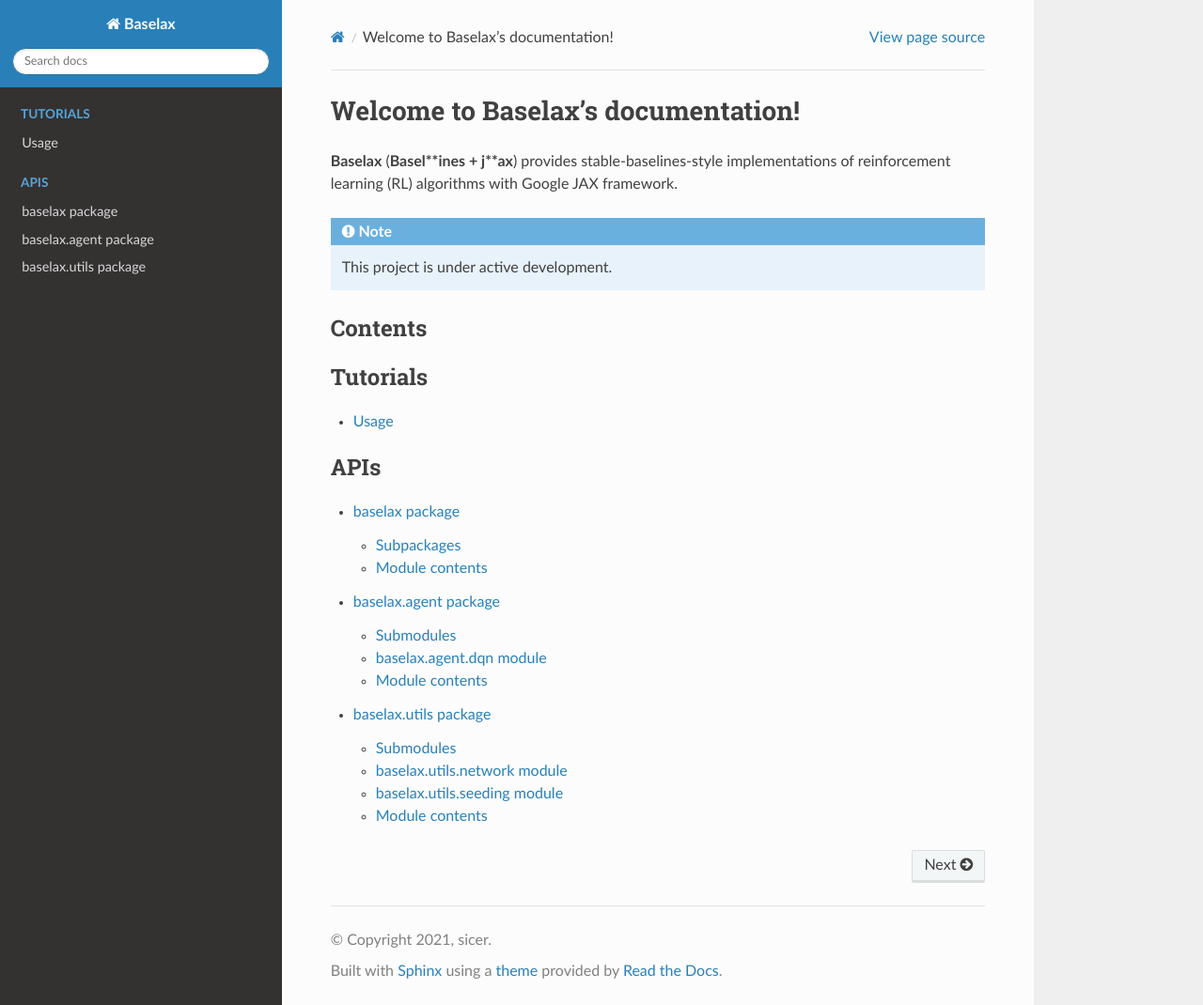
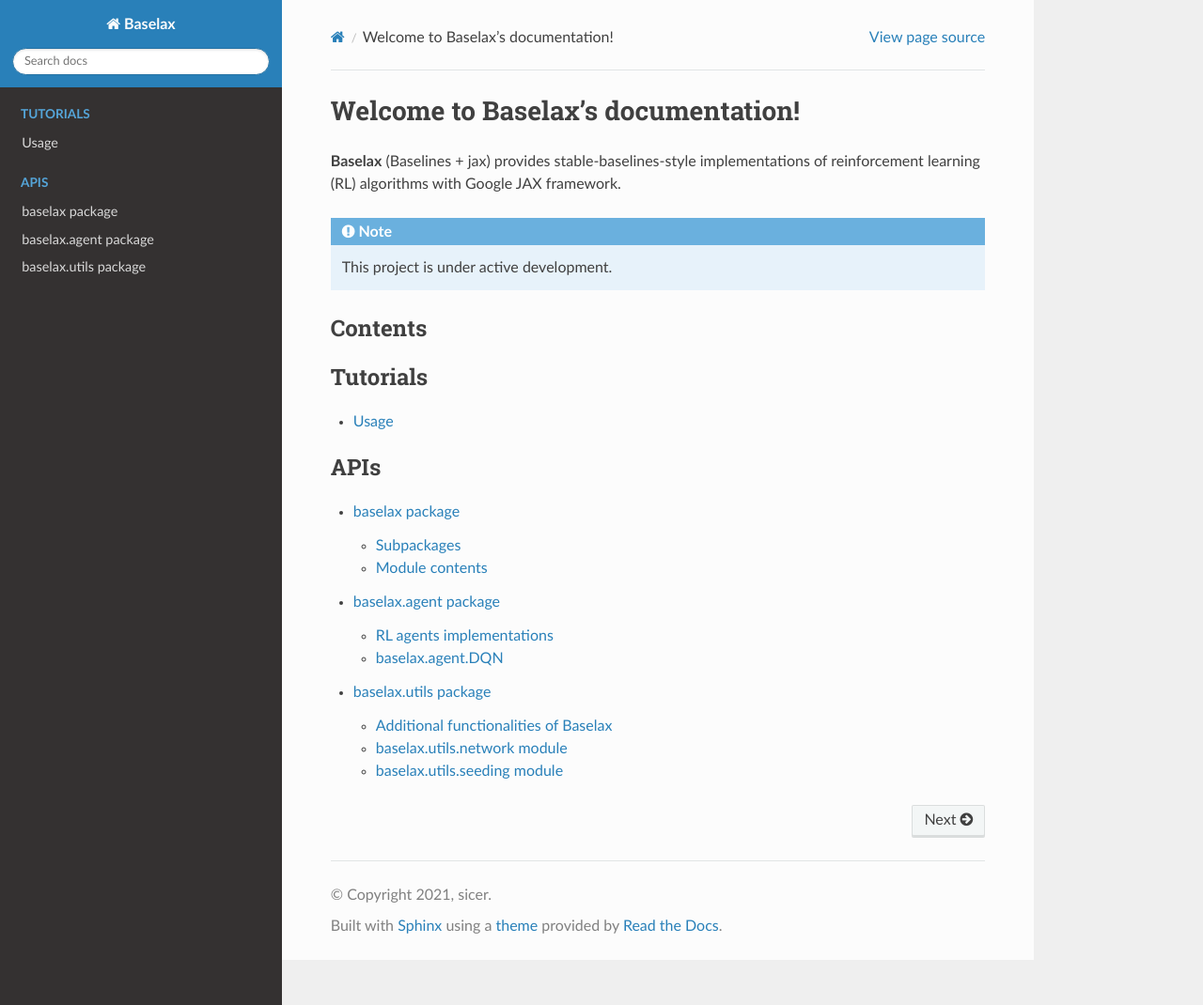
Before and after one commit to mansicer/baselax, a Sphinx documentation site: the page built from docs/source/index.rst, in a window 1280 px wide and 1070 px high. Shown: the whole window at 94% size. Built offline with Sphinx 7.4.7 and the Read the Docs theme 2.0.0, drawn with Linux system fonts in a browser that asks for light colours.

Commit message:
Refine baselax api docs

```diff
--- a/docs/source/apis/baselax.agent.rst
+++ b/docs/source/apis/baselax.agent.rst
@@ -1,21 +1,13 @@
 baselax.agent package
 =====================
 
-Submodules
+RL agents implementations
 ----------
 
-baselax.agent.dqn module
+baselax.agent.DQN
 ------------------------
 
-.. automodule:: baselax.agent.dqn
+.. autoclass:: baselax.agent.DQN
    :members:
    :undoc-members:
    :show-inheritance:
-
-Module contents
----------------
-
-.. automodule:: baselax.agent
-   :members:
-   :undoc-members:
-   :show-inheritance:
--- a/docs/source/apis/baselax.utils.rst
+++ b/docs/source/apis/baselax.utils.rst
@@ -1,7 +1,7 @@
 baselax.utils package
 =====================
 
-Submodules
+Additional functionalities of Baselax
 ----------
 
 baselax.utils.network module
@@ -19,11 +19,3 @@
    :members:
    :undoc-members:
    :show-inheritance:
-
-Module contents
----------------
-
-.. automodule:: baselax.utils
-   :members:
-   :undoc-members:
-   :show-inheritance:
--- a/docs/source/index.rst
+++ b/docs/source/index.rst
@@ -1,7 +1,7 @@
 Welcome to Baselax's documentation!
 ===================================
 
-**Baselax** (**Basel**ines + j**ax**) provides stable-baselines-style implementations of reinforcement learning (RL) algorithms with Google JAX framework.
+**Baselax** (Baselines + jax) provides stable-baselines-style implementations of reinforcement learning (RL) algorithms with Google JAX framework.
 
 .. note::
 
```
